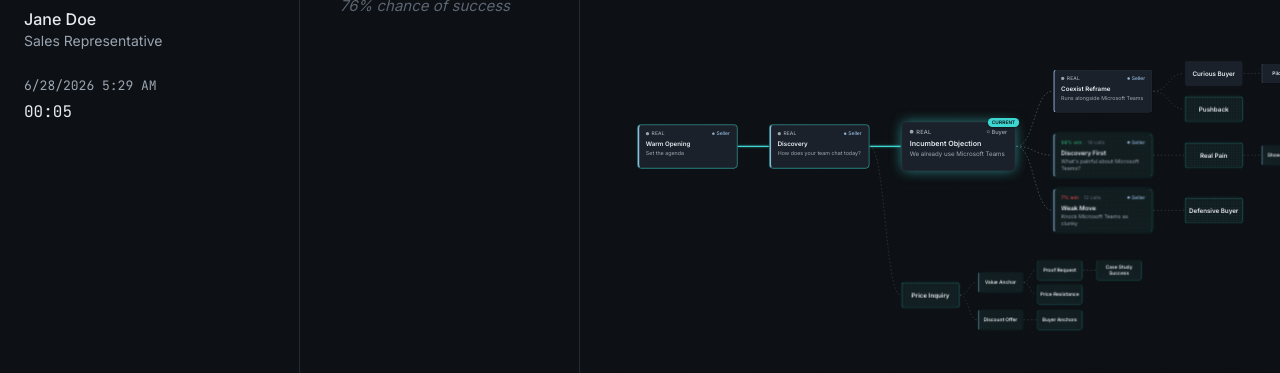
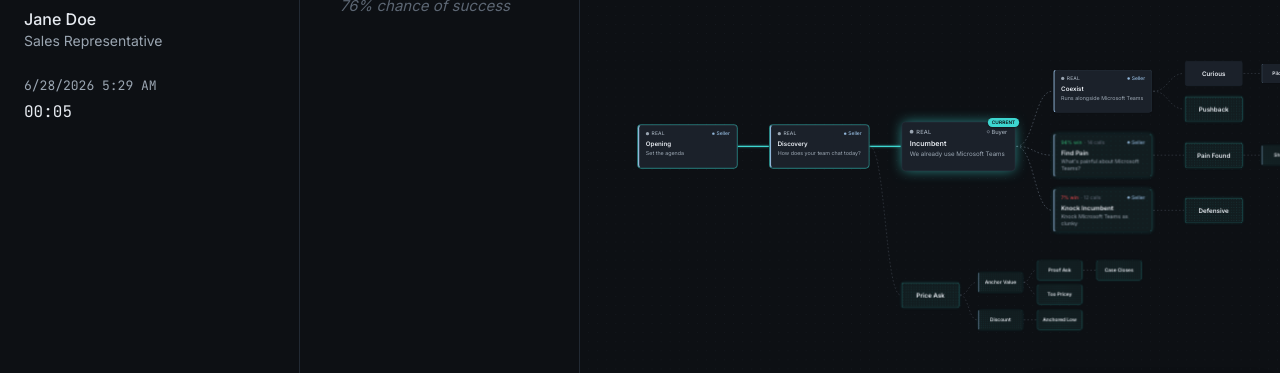
Before and after one commit to miguelaenlle/yc-ai-growth-hackathon, a React (Vite) app in the folder frontend/: page /new in a window 1280 px wide. Shown: the part 253-626 px from the top of the page. Built offline with nearby package versions, Linux system fonts and the light colour scheme.

Commit message:
updated seed

```diff
--- a/frontend/src/data/tree.generated.ts
+++ b/frontend/src/data/tree.generated.ts
@@ -6,7 +6,7 @@ import type { RawNode, Actor } from "../components/tree/treeData";
 export const GEN_TREE: RawNode = {
   "id": "n_open",
   "kind": "real",
-  "title": "Warm Opening",
+  "title": "Opening",
   "description": "Set the agenda",
   "onPath": true,
   "visits": 100,
@@ -24,7 +24,7 @@ export const GEN_TREE: RawNode = {
         {
           "id": "n_incumbent",
           "kind": "real",
-          "title": "Incumbent Objection",
+          "title": "Incumbent",
           "description": "We already use Microsoft Teams",
           "onPath": true,
           "visits": 67,
@@ -33,7 +33,7 @@ export const GEN_TREE: RawNode = {
             {
               "id": "n_coexist",
               "kind": "real",
-              "title": "Coexist Reframe",
+              "title": "Coexist",
               "description": "Runs alongside Microsoft Teams",
               "onPath": true,
               "visits": 41,
@@ -42,7 +42,7 @@ export const GEN_TREE: RawNode = {
                 {
                   "id": "n_curious",
                   "kind": "real",
-                  "title": "Curious Buyer",
+                  "title": "Curious",
                   "description": "Where does Slack win?",
                   "onPath": true,
                   "visits": 33,
@@ -60,7 +60,7 @@ export const GEN_TREE: RawNode = {
                         {
                           "id": "n_yes",
                           "kind": "real",
-                          "title": "Pilot Agreement",
+                          "title": "Pilot Won",
                           "description": "Let's run the pilot",
                           "onPath": true,
                           "visits": 33,
@@ -84,7 +84,7 @@ export const GEN_TREE: RawNode = {
             {
               "id": "n_discover",
               "kind": "ai",
-              "title": "Discovery First",
+              "title": "Find Pain",
               "description": "What's painful about Microsoft Teams?",
               "success": 0.94,
               "visits": 14,
@@ -93,7 +93,7 @@ export const GEN_TREE: RawNode = {
                 {
                   "id": "n_pain",
                   "kind": "ai",
-                  "title": "Real Pain",
+                  "title": "Pain Found",
                   "description": "Search is weak, threads get lost",
                   "success": 0.94,
                   "visits": 14,
@@ -102,7 +102,7 @@ export const GEN_TREE: RawNode = {
                     {
                       "id": "n_show",
                       "kind": "ai",
-                      "title": "Show Solution",
+                      "title": "Show Fit",
                       "description": "Pitch search + threads",
                       "success": 0.94,
                       "visits": 14,
@@ -126,7 +126,7 @@ export const GEN_TREE: RawNode = {
             {
               "id": "n_knock",
               "kind": "ai",
-              "title": "Weak Move",
+              "title": "Knock Incumbent",
               "description": "Knock Microsoft Teams as clunky",
               "success": 0.07,
               "visits": 12,
@@ -135,7 +135,7 @@ export const GEN_TREE: RawNode = {
                 {
                   "id": "n_defensive",
                   "kind": "ai",
-                  "title": "Defensive Buyer",
+                  "title": "Defensive",
                   "description": "Just send me some info",
                   "success": 0.07,
                   "visits": 12,
@@ -148,7 +148,7 @@ export const GEN_TREE: RawNode = {
         {
           "id": "n_price",
           "kind": "ai",
-          "title": "Price Inquiry",
+          "title": "Price Ask",
           "description": "What's this run for 250?",
           "success": 0.43,
           "visits": 33,
@@ -157,7 +157,7 @@ export const GEN_TREE: RawNode = {
             {
               "id": "n_value",
               "kind": "ai",
-              "title": "Value Anchor",
+              "title": "Anchor Value",
               "description": "Anchor on value per seat",
               "success": 0.65,
               "visits": 21,
@@ -166,7 +166,7 @@ export const GEN_TREE: RawNode = {
                 {
                   "id": "n_proof",
                   "kind": "ai",
-                  "title": "Proof Request",
+                  "title": "Proof Ask",
                   "description": "Prove it pays off at our size",
                   "success": 0.94,
                   "visits": 14,
@@ -175,7 +175,7 @@ export const GEN_TREE: RawNode = {
                     {
                       "id": "n_caseclose",
                       "kind": "ai",
-                      "title": "Case Study Success",
+                      "title": "Case Closes",
                       "description": "That case study sells me",
                       "success": 0.94,
                       "visits": 14,
@@ -186,7 +186,7 @@ export const GEN_TREE: RawNode = {
                 {
                   "id": "n_pushprice",
                   "kind": "ai",
-                  "title": "Price Resistance",
+                  "title": "Too Pricey",
                   "description": "Still too expensive",
                   "success": 0.08,
                   "visits": 7,
@@ -197,7 +197,7 @@ export const GEN_TREE: RawNode = {
             {
               "id": "n_discount",
               "kind": "ai",
-              "title": "Discount Offer",
+              "title": "Discount",
               "description": "Lead with a discount",
               "success": 0.07,
               "visits": 12,
@@ -206,7 +206,7 @@ export const GEN_TREE: RawNode = {
                 {
                   "id": "n_anchor",
                   "kind": "ai",
-                  "title": "Buyer Anchors",
+                  "title": "Anchored Low",
                   "description": "Can you go lower?",
                   "success": 0.18,
                   "visits": 12,
```
Also changed, not shown: 2 other files (tests, documents, lock files or other folders).
